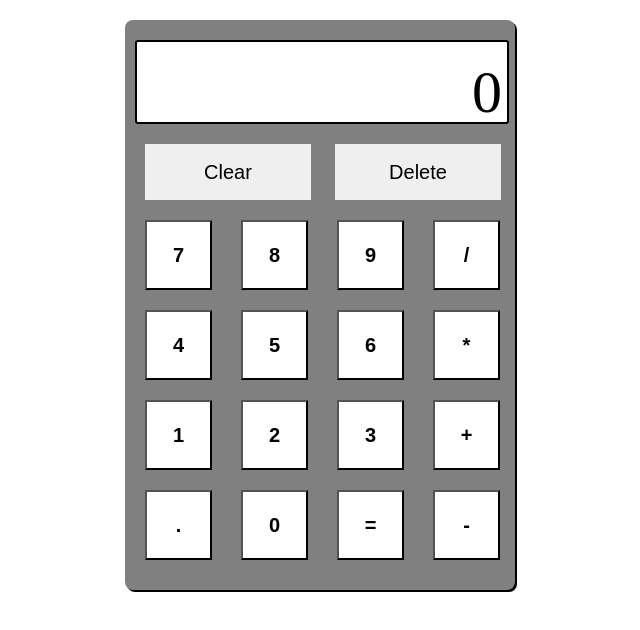
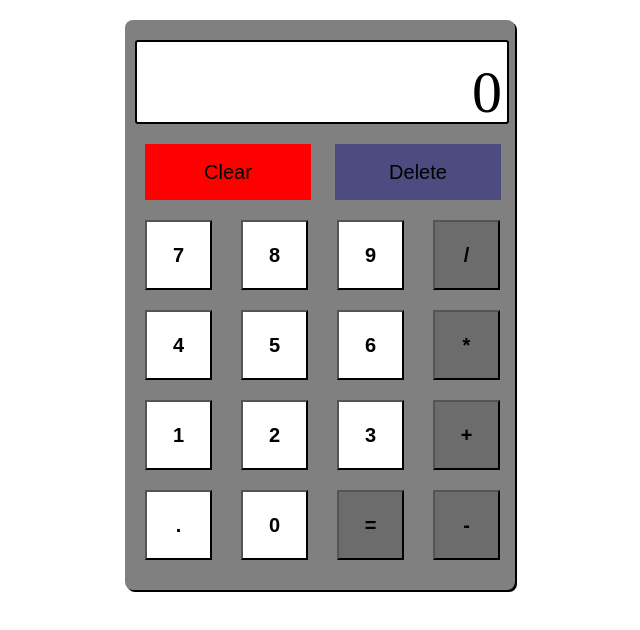
Before and after one commit to tmullin6/Calculator, a plain HTML site: page index.html in a window 1280 px wide. Shown: the whole page, without its empty margins (325-965 px from the left). Drawn offline with Linux system fonts and the light colour scheme.

Commit message:
Updated UI

```diff
--- a/style.css
+++ b/style.css
@@ -36,17 +36,30 @@
     width: 390px;
 }
 
-#clear, #delete {
+#clear {
+
     border: none;
     width: 166px;
     height: 56px;
     margin: 0px 10px 10px 10px;
     text-align: center;
     font-size: 20px;
+    background-color:red;
+}
+
+#delete  {
+
+    border: none;
+    width: 166px;
+    height: 56px;
+    margin: 0px 10px 10px 10px;
+    text-align: center;
+    font-size: 20px;
+    background-color: rgba(0, 0, 128, 0.411);
 }
 
 
-#num, #add, #subtract, #multiply, #divide, #decimal, #solve {
+#num , #decimal {
 
     height: 70px;
     margin: 10px 15px 10px 10px;;
@@ -55,3 +68,14 @@
     font-size: 20px;
     background-color:white;
 }
+
+#add, #subtract, #multiply, #divide, #solve {
+
+    height: 70px;
+    margin: 10px 15px 10px 10px;;
+    width: 67px;
+    font-weight: bold;
+    font-size: 20px;
+    background-color: rgba(48, 47, 47, 0.253);
+
+}
```
